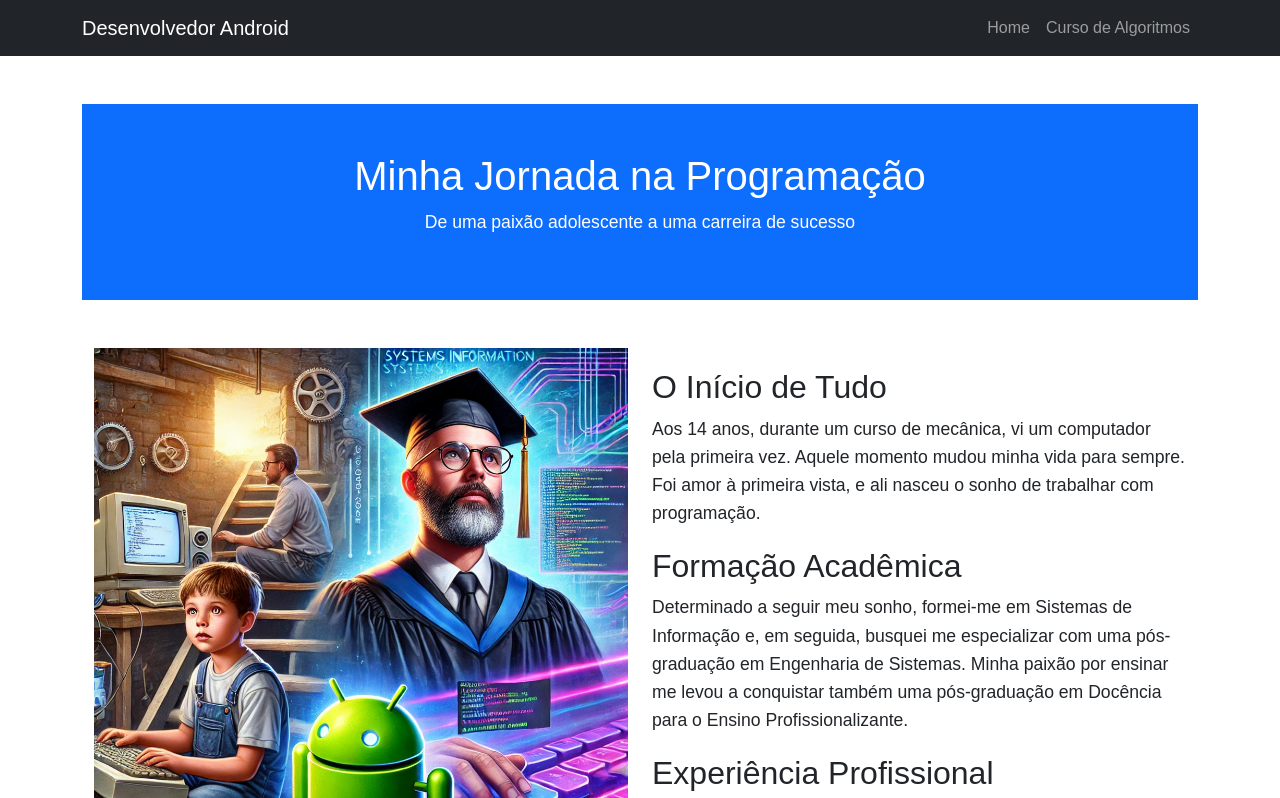
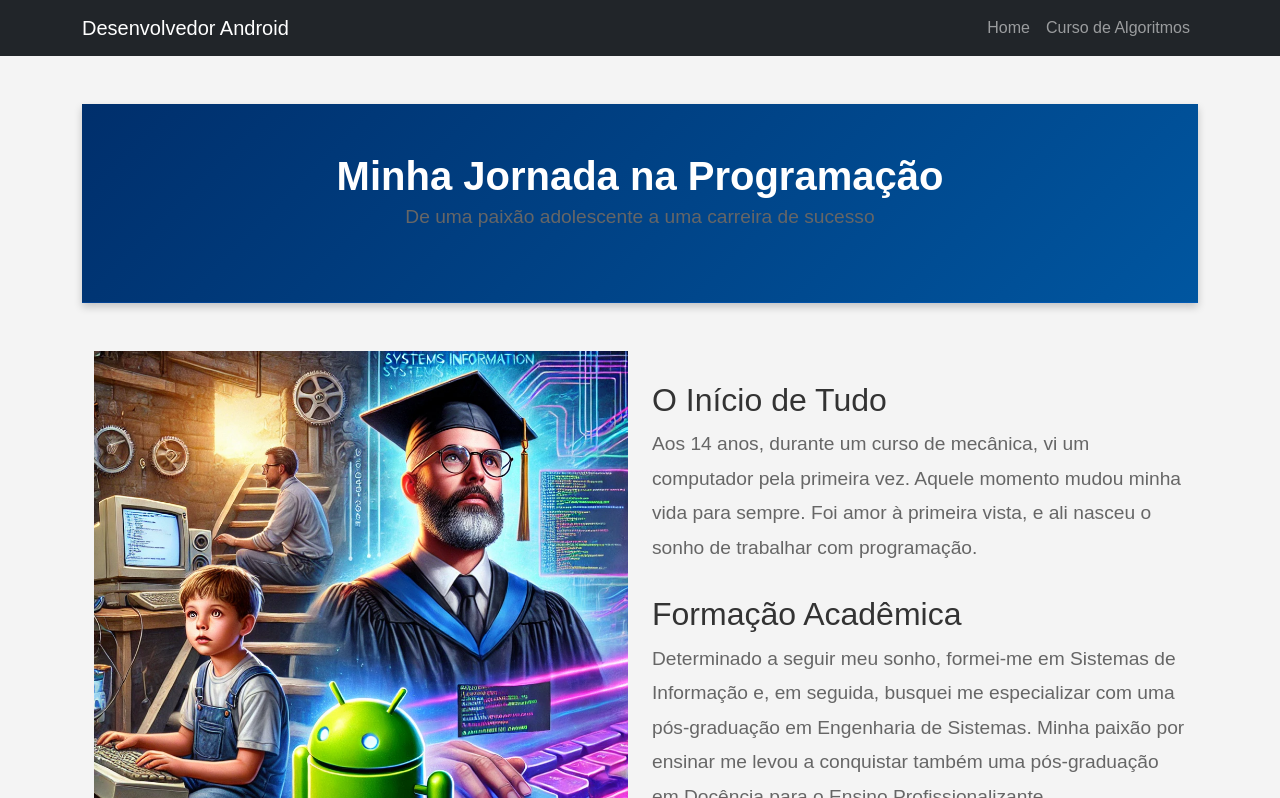
Before and after one commit to juliorgm/site, a plain HTML site: page index.html in a window 1280 px wide. Shown: the top 798 px of the page. Drawn offline with nearby package versions, Linux system fonts and the light colour scheme.

Commit message:
Update styles.css

```diff
--- a/styles.css
+++ b/styles.css
@@ -1,19 +1,37 @@
 body {
     font-family: 'Arial', sans-serif;
+    margin: 0;
+    padding: 0;
+    box-sizing: border-box;
+    background-color: #f4f4f4; /* Cor de fundo neutra para o corpo */
 }
 
 header {
     background-color: #002F6C;
+    background-image: linear-gradient(135deg, #002F6C 0%, #0056A0 100%); /* Gradiente azul */
     background-size: cover;
     background-position: center;
     color: #fff;
+    padding: 40px 20px; /* Espaçamento maior para um visual mais elegante */
+    text-align: center;
+    box-shadow: 0 4px 8px rgba(0, 0, 0, 0.2); /* Sombra sutil */
+}
+
+header h1 {
+    font-size: 2.5rem; /* Tamanho maior para destacar o título */
+    margin: 0;
+    font-weight: bold;
 }
 
 h2 {
-    margin-top: 20px;
+    margin-top: 30px; /* Espaçamento maior do topo */
+    font-size: 2rem; /* Ajuste o tamanho para melhor destaque */
+    color: #333; /* Cor escura para contraste com o fundo claro */
 }
 
 p {
-    font-size: 1.1rem;
-    line-height: 1.6;
+    font-size: 1.2rem; /* Tamanho de fonte um pouco maior para melhor leitura */
+    line-height: 1.8; /* Espaçamento entre linhas para mais legibilidade */
+    color: #666; /* Cor de texto mais suave */
+    margin: 0 0 20px 0; /* Margem inferior para espaçamento entre parágrafos */
 }
```
